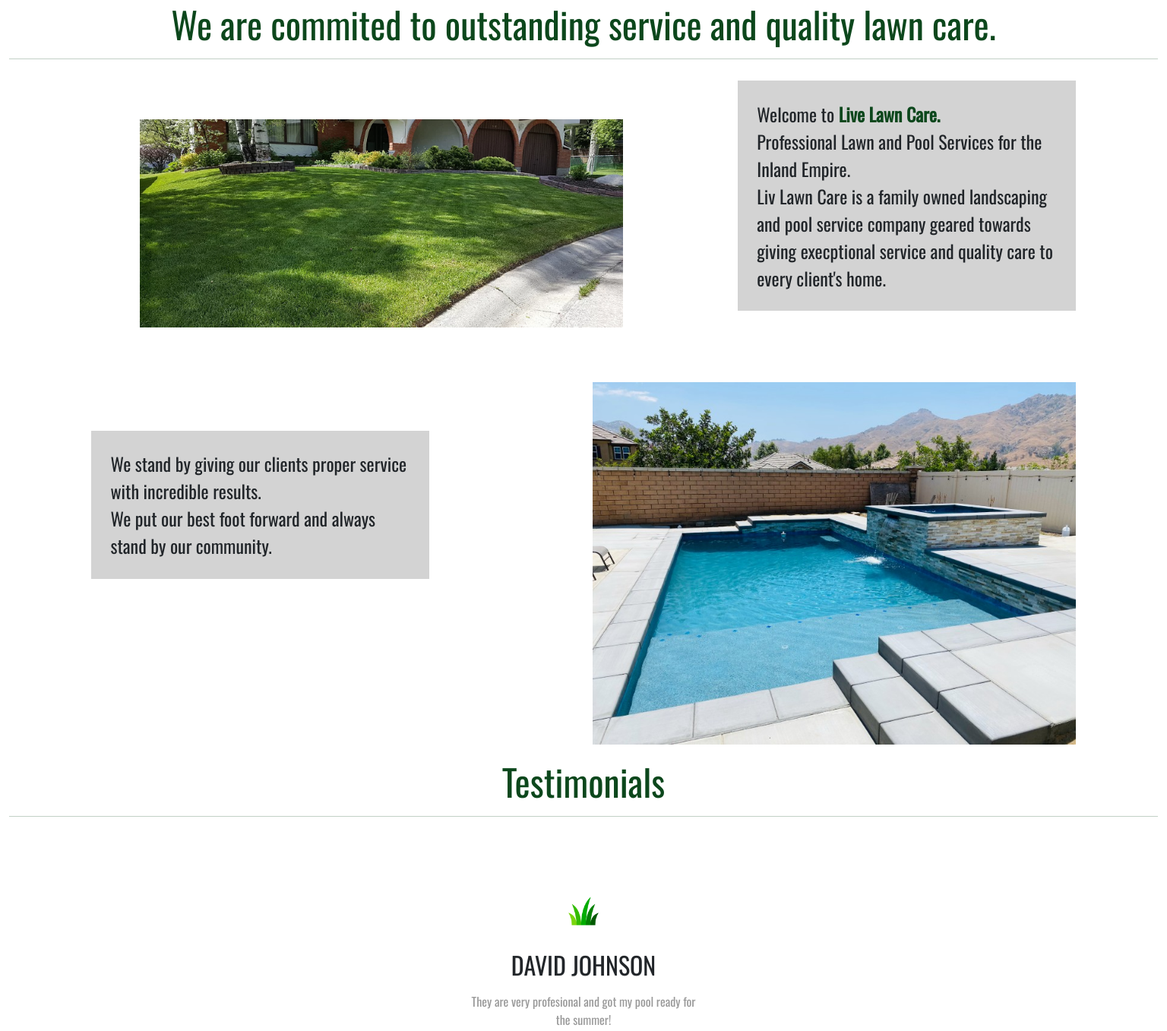
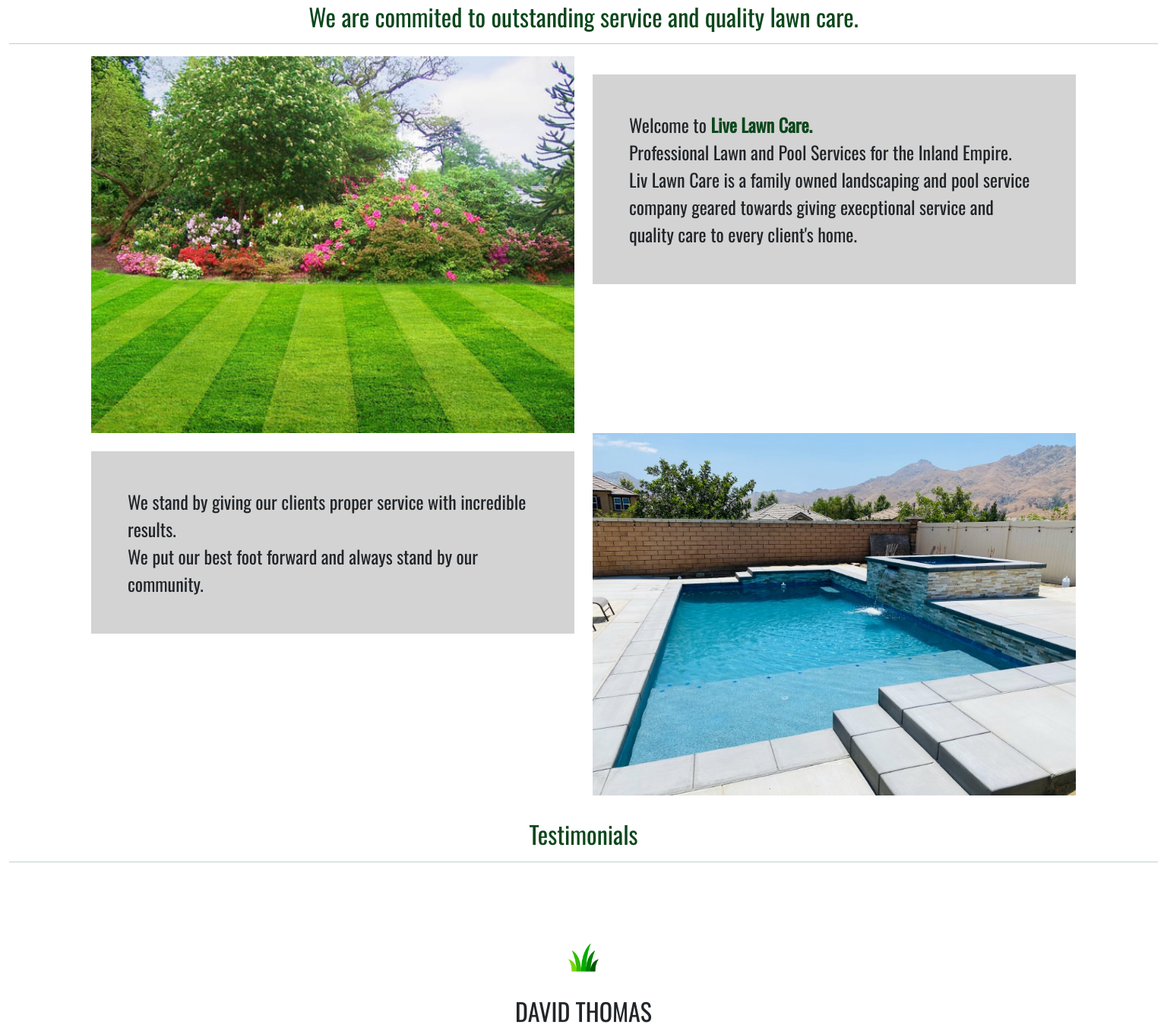
Before and after one commit to DavidMark24/LivLawnCare, a plain HTML site: page index.html in a window 1536 px wide. Shown: the part 908-2265 px from the top of the page at 76% size. Drawn offline with nearby package versions, Linux system fonts and the light colour scheme; a web font is replaced by a local one.

Commit message:
Updated responsiveness

```diff
--- a/index.html
+++ b/index.html
@@ -66,12 +66,10 @@
         </div>
         <div id="services" class="container">
           <div class="row">
-            <div class="col-12 col-xl-6">
-              <h3 class="care">
-             <img class="lawn" src="/images/lawn.png" alt="" srcset="">
-              </h3>
+            <div class="col">
+             <img class="lawn" src="/images/lawn.jpg" alt="" srcset="">
             </div>
-            <div class="col-12 col-xl-6">
+            <div class="col">
               <p class="liv">
                 Welcome to <b class="llc">Live Lawn Care.</b> <br>
                 Professional Lawn and Pool Services for the Inland Empire. <br>
@@ -81,13 +79,13 @@
             </div>
           </div>
           <div class="row">
-            <div class="col-12 col-xl-6">
+            <div class="col">
               <p class="livs">
               We stand by giving our clients proper service with incredible results. <br> We put our best foot forward
               and always stand by our community.
               </p>
             </div>
-            <div class="col-12 col-xl-6">
+            <div class="col">
               <img class="pool" src="/images/pool2.jpg" alt="" srcset="">
             </div>
           </div>
@@ -105,15 +103,15 @@
               <input type="radio" name="slider" title="slide4" class="slider__nav"/>
               <div class="slider__inner">
                 <div class="slider__contents"><img class="test" src="/images/grass.png" alt="" srcset="">
-                  <h2 class="slider__caption">David Johnson</h2>
+                  <h2 class="slider__caption">David Thomas</h2>
                   <p class="slider__txt">They are very profesional and got my pool ready for the summer!</p>
                 </div>
                 <div class="slider__contents"><img class="test" src="/images/grass.png" alt="" srcset="">
-                  <h2 class="slider__caption">Alex Gage</h2>
+                  <h2 class="slider__caption">Alex Johnson</h2>
                   <p class="slider__txt">Love my yard, it looks amazing everytime I look at it! Great job!</p>
                 </div>
                 <div class="slider__contents"><img class="test" src="/images/grass.png" alt="" srcset="">
-                  <h2 class="slider__caption">Elizabeth Warren</h2>
+                  <h2 class="slider__caption">Linda Kim</h2>
                   <p class="slider__txt">Very nice and profesional. Always does great work on my yard.</p>
                 </div>
                 <div class="slider__contents"><img class="test" src="/images/grass.png" alt="" srcset="">
@@ -129,12 +127,6 @@
            <hr/>
          </h2>
           </div>
-          <div id="hits" class="container-fluid">
-            <!-- <div id="hit" class="row">
-              <div class="col">
-                <img class="logo2" src="/images/logo.png" alt="">
-              </div>
-            </div> -->
             <div id="hit" class="row">
               <div class="col">
                 <img class="logo2" src="/images/logo.png" alt="">
@@ -150,21 +142,7 @@
                     Redlands,CA
                   </h2>
               </div>
-              <!-- <div class="col">
-                <i class="fas fa-mobile-alt"> (909) 252-8282 </i>
-                <p> Monday-Friday <br>
-                  9:00am-5:00pm </p>
-              </div> -->
             </div>
-            <!-- <div class="row">
-              <div id="city" class="col">
-                <i class="fas fa-map-marker-alt fa-2x"></i>
-                <h2>
-                  Redlands,CA
-                </h2>
-              </div>
-            </div> -->
-          </div>
           <footer>
            <div class="icon">
             <i class="fab fa-instagram fa-2x"></i>
--- a/style.css
+++ b/style.css
@@ -1,5 +1,6 @@
 body{
     font-family: 'Oswald', sans-serif;
+    margin: 0;
 }
 .logo {
     width: 100px;
@@ -46,8 +47,7 @@ body{
     color: #0c471c;
 }
 .lawn{
-    margin: 10%;
-    height: 100%;
+    height: 200px;
     width: 100%;
 }
 .pool{
@@ -57,20 +57,20 @@ body{
 }
 .liv{
     background-color: lightgrey;
-    padding: 4%;
-    font-size: 3vh;
-    margin-top: 2%;
-    margin-left: 30%;
+    padding: 2em;
+    font-size: 1em;
+    margin-top: 1em;
+    float: right;
 }
 .livs{
     background-color: lightgrey;
-    padding: 4%;
-    font-size: 3vh;
-    margin-top: 10%;
-    margin-right: 30%;
+    padding: 2em;
+    font-size: 1em;
+    margin-top: 1em;
+    float: left;
 }
 .base {
-    font-size: 6vh;
+    font-size: 2em;
     /* text-decoration: underline black; */
     margin-top: 15px;
     text-align: center;
@@ -78,21 +78,20 @@ body{
 }
 
 #contact {
-    font-size: 6vh;
+    font-size: 2em;
     text-align: center;
     color: #0c471c;
-    margin-top: 20px;
+    margin-top: 1em;
+
 }
 #hit {
     margin-top: 4%;
+    padding: 4em;
    text-align: center;
    color: white;
+   background-color: #0c471c
 }
-#hits {
-    height: 40vh;
-    padding: 15px;
-    background-color: #0c471c ;
-}
+
 #city{
     color: white;
     text-align: center;
@@ -274,5 +273,29 @@ padding: 20px;
 text-align: center;
 margin-top: 65px;
 }
+  }
 
+  @media only screen and (min-width: 1295px) {
+
+.lawn {
+  height: 100%;
+  width: 100%;
 }
+.liv{
+  background-color: lightgrey;
+  padding: 2em;
+  font-size: 1.5em;
+  float: right;
+}
+.livs {
+  background-color: lightgrey;
+  padding: 2em;
+  font-size: 1.5em;
+  float: right;
+}
+.title {
+  text-align: center;
+  margin-top: 1em;
+}
+
+  }
```
Also changed, not shown: images/lawn.jpg (added).
